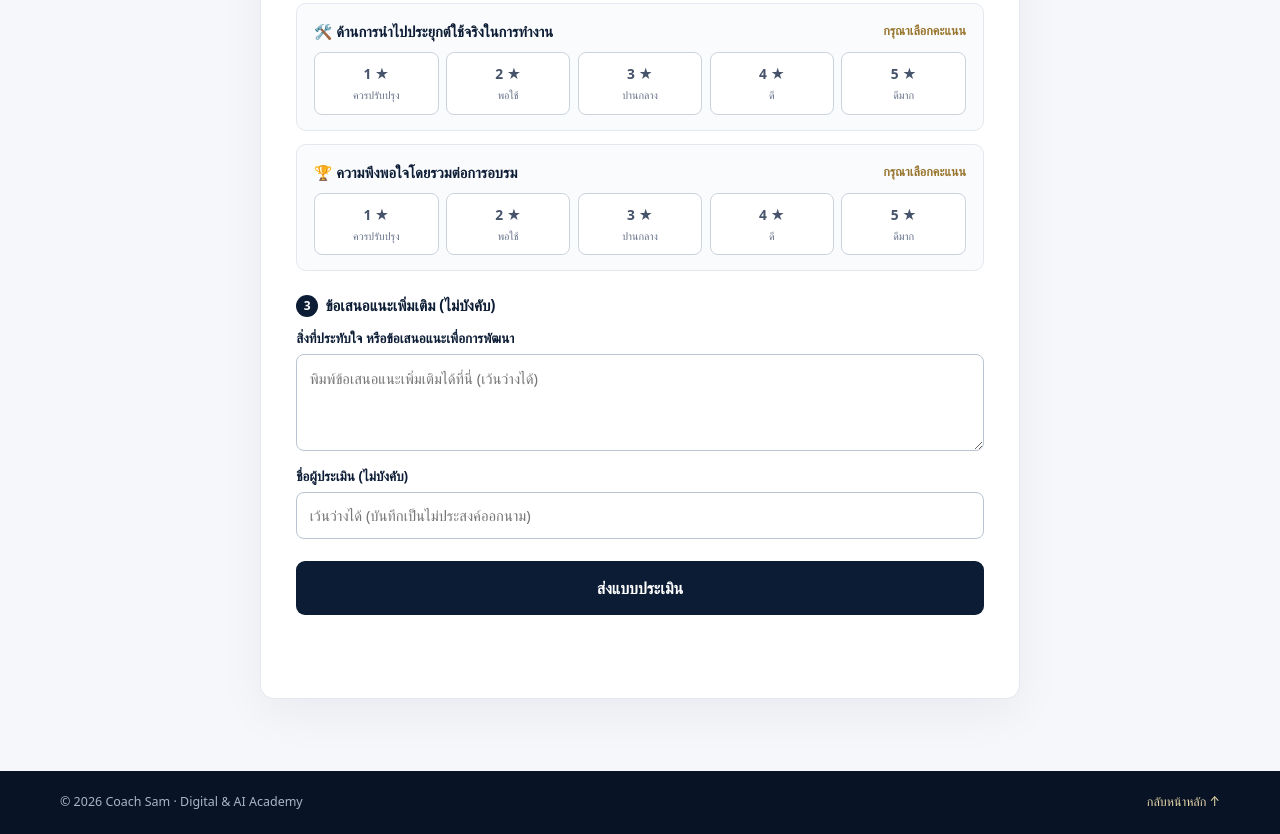
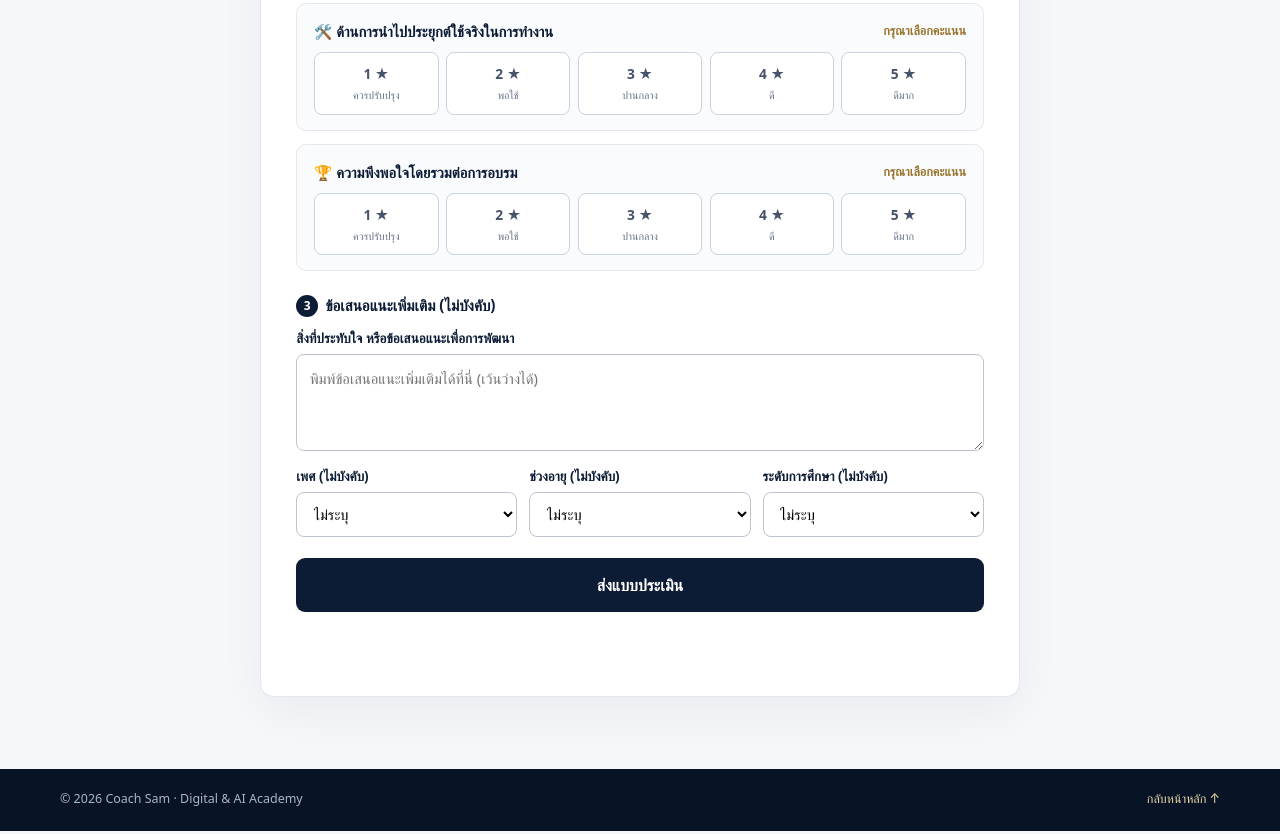
Before and after one commit to coachsarm-hub/coach-sarm-carddigital, a plain HTML site: page evaluation.html in a window 1280 px wide. Shown: the part 882-1716 px from the top of the page. Drawn offline with Linux system fonts and the light colour scheme.

Commit message:
Replace evaluator name with gender, age range, and education level

```diff
--- a/evaluation.html
+++ b/evaluation.html
@@ -67,7 +67,8 @@ h1{font:500 clamp(1.55rem,3.6vw,2.15rem)/1.28 Georgia,'Times New Roman',serif;co
 .sbtn.line{background:#06c755;color:#fff;border-color:#06c755}
 .footer{background:#081426;color:#aab6c5;padding:1.3rem 0;font-size:.78rem}
 .footer .wrap{display:flex;justify-content:space-between;gap:1rem}
-@media(max-width:600px){.topbar span:first-child{display:none}.star-btn small{display:none}.footer .wrap{display:block;text-align:center}}
+.grid-3{display:grid;grid-template-columns:repeat(3,1fr);gap:.75rem}
+@media(max-width:600px){.topbar span:first-child{display:none}.grid-3{grid-template-columns:1fr}.star-btn small{display:none}.footer .wrap{display:block;text-align:center}}
 </style>
 </head>
 <body>
@@ -107,9 +108,37 @@ h1{font:500 clamp(1.55rem,3.6vw,2.15rem)/1.28 Georgia,'Times New Roman',serif;co
           <label for="comment">สิ่งที่ประทับใจ หรือข้อเสนอแนะเพื่อการพัฒนา</label>
           <textarea id="comment" rows="3" maxlength="500" placeholder="พิมพ์ข้อเสนอแนะเพิ่มเติมได้ที่นี่ (เว้นว่างได้)"></textarea>
         </div>
-        <div class="field">
-          <label for="reviewer">ชื่อผู้ประเมิน (ไม่บังคับ)</label>
-          <input id="reviewer" type="text" maxlength="120" placeholder="เว้นว่างได้ (บันทึกเป็นไม่ประสงค์ออกนาม)">
+        <div class="grid-3">
+          <div class="field">
+            <label for="evalGender">เพศ (ไม่บังคับ)</label>
+            <select id="evalGender">
+              <option value="ไม่ระบุ">ไม่ระบุ</option>
+              <option value="ชาย">ชาย</option>
+              <option value="หญิง">หญิง</option>
+            </select>
+          </div>
+          <div class="field">
+            <label for="evalAge">ช่วงอายุ (ไม่บังคับ)</label>
+            <select id="evalAge">
+              <option value="ไม่ระบุ">ไม่ระบุ</option>
+              <option value="ต่ำกว่า 20 ปี">ต่ำกว่า 20 ปี</option>
+              <option value="20–30 ปี">20–30 ปี</option>
+              <option value="31–40 ปี">31–40 ปี</option>
+              <option value="41–50 ปี">41–50 ปี</option>
+              <option value="มากกว่า 50 ปี">มากกว่า 50 ปี</option>
+            </select>
+          </div>
+          <div class="field">
+            <label for="evalEducation">ระดับการศึกษา (ไม่บังคับ)</label>
+            <select id="evalEducation">
+              <option value="ไม่ระบุ">ไม่ระบุ</option>
+              <option value="มัธยมศึกษา / ปวช.">มัธยมศึกษา / ปวช.</option>
+              <option value="ปวส. / อนุปริญญา">ปวส. / อนุปริญญา</option>
+              <option value="ปริญญาตรี">ปริญญาตรี</option>
+              <option value="ปริญญาโท">ปริญญาโท</option>
+              <option value="ปริญญาเอก / อื่นๆ">ปริญญาเอก / อื่นๆ</option>
+            </select>
+          </div>
         </div>
 
         <button class="submit-btn" id="submitBtn" type="submit">ส่งแบบประเมิน</button>
@@ -269,7 +298,14 @@ document.getElementById('evalForm').addEventListener('submit', async event => {
     applyScore: scores.applyScore,
     overallScore: scores.overallScore,
     comment: document.getElementById('comment').value.trim(),
-    reviewer: document.getElementById('reviewer').value.trim()
+    gender: document.getElementById('evalGender').value,
+    ageRange: document.getElementById('evalAge').value,
+    education: document.getElementById('evalEducation').value,
+    reviewer: [
+      'เพศ: ' + document.getElementById('evalGender').value,
+      'อายุ: ' + document.getElementById('evalAge').value,
+      'วุฒิ: ' + document.getElementById('evalEducation').value
+    ].join(' | ')
   };
 
   submitBtn.disabled = true;
```
